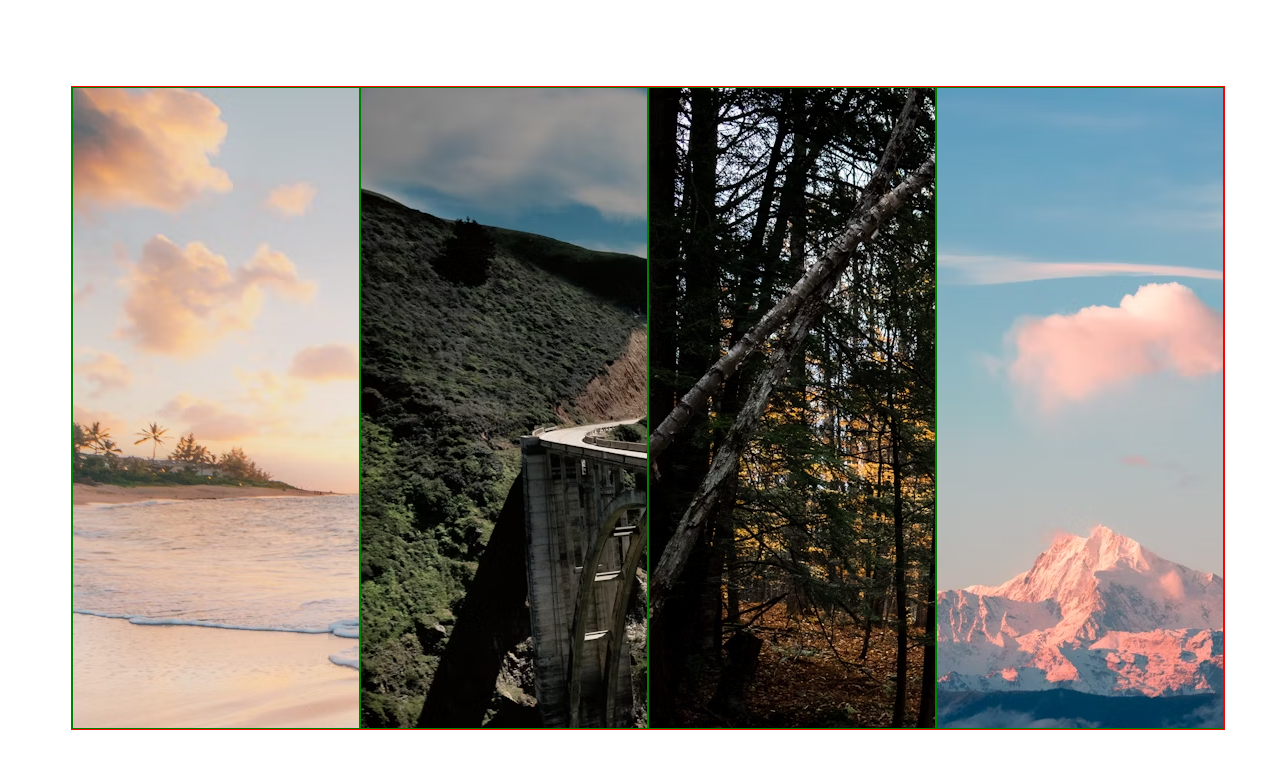
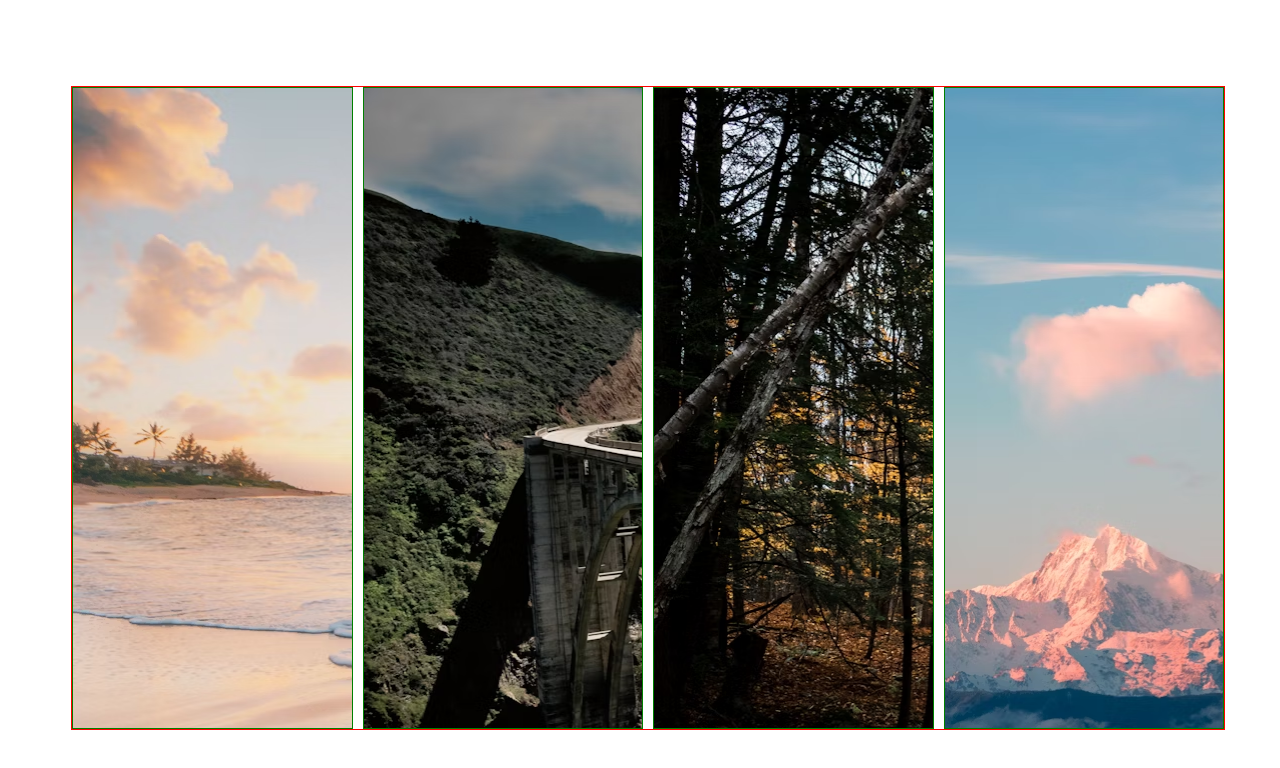
Before and after one commit to nk-on/Expanding-cards, a React (Vite) app: page / in a window 1280 px wide. Shown: the top 768 px of the page. Built offline with nearby package versions, Linux system fonts and the light colour scheme.

Commit message:
Style:adding styling to cards

```diff
--- a/src/App.css
+++ b/src/App.css
@@ -1,12 +1,20 @@
 .Container{
     display: flex;
     justify-content: space-between;
-    width: 90vw;
+    gap:10px;
+    min-width: 90vw;
     height: 90%;
     border: 1px solid red;
 }
 .Card{
+    cursor: pointer;
+    background-size: cover;
+    background-repeat: no-repeat;
+    background-position: center;
     border: 1px solid green;
     width: 25%;
     height: 80vh;
 }
+.Expanded{
+    flex:3;
+}
```
